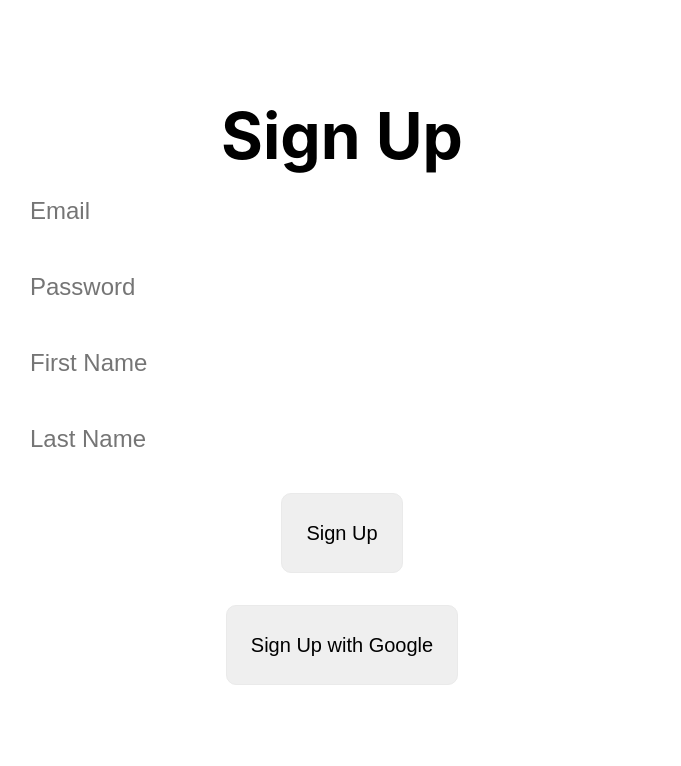
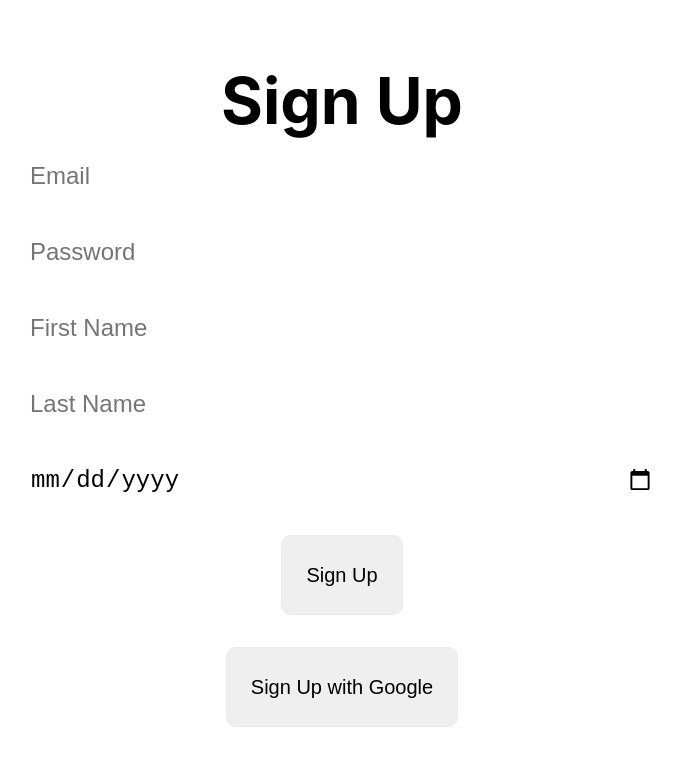
Before and after one commit to UndeDorm/UndeDormReact, a Next.js app: page /sign-up in a window 1280 px wide. Shown: the top 766 px of the page, without its empty margins (298-979 px from the left). Built offline with nearby package versions, Linux system fonts and the light colour scheme; no server answers.

Commit message:
Added DOB to sign up.

```diff
--- a/pages/sign-up.tsx
+++ b/pages/sign-up.tsx
@@ -12,6 +12,7 @@ export default function SignInPage() {
   const password = useRef<string>('');
   const firstName = useRef<string>('');
   const lastName = useRef<string>('');
+  const dateOfBirth = useRef<Date>(new Date());
 
   const signInWithGoogle = () => {
     signInWithPopup(auth, provider)
@@ -21,7 +22,7 @@ export default function SignInPage() {
           lastName: '',
           isOwner: false,
           id: result.user.uid,
-          dateOfBirth: Date.now() - 1000 * 60 * 60 * 24 * 365 * 18,
+          dateOfBirth: dateOfBirth.current.getTime(),
         };
         const onSuccess = () => {
           router.push('/');
@@ -61,7 +62,7 @@ export default function SignInPage() {
           lastName: lastName.current,
           isOwner: false,
           id: userCredential.user.uid,
-          dateOfBirth: Date.now() - 1000 * 60 * 60 * 24 * 365 * 18,
+          dateOfBirth: dateOfBirth.current.getTime(),
         };
         const onSuccess = () => {
           router.push('/');
@@ -109,7 +110,12 @@ export default function SignInPage() {
           className={styles.input}
           onChange={(e) => (lastName.current = e.target.value)}
         />
-
+        <input
+          type="date"
+          placeholder="Date Of Birth"
+          className={styles.input}
+          onChange={(e) => (dateOfBirth.current = new Date(e.target.value))}
+        />
         <button onClick={signUpWithCredentials} className={styles.card}>
           <p>Sign Up</p>
         </button>
```
